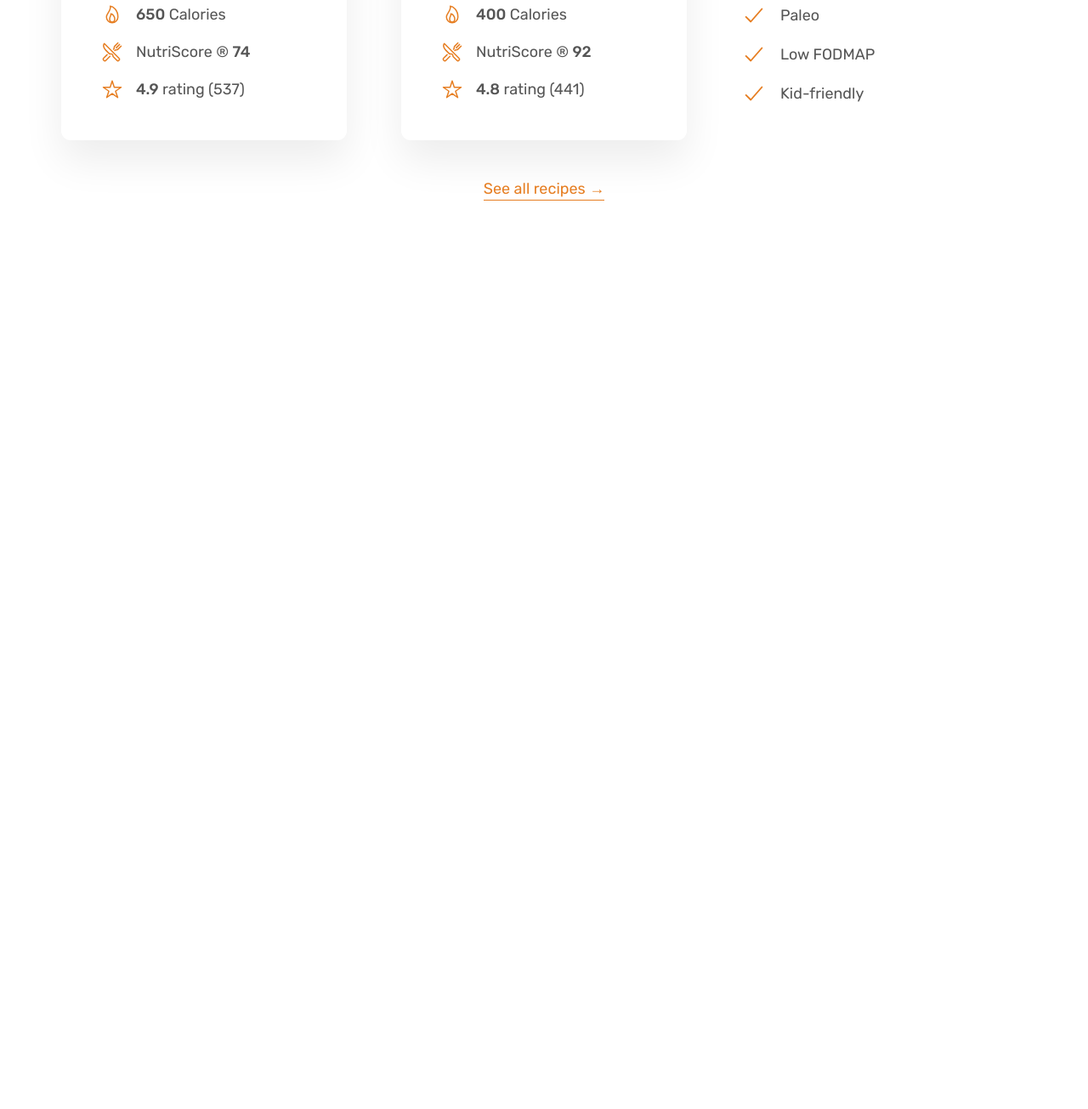
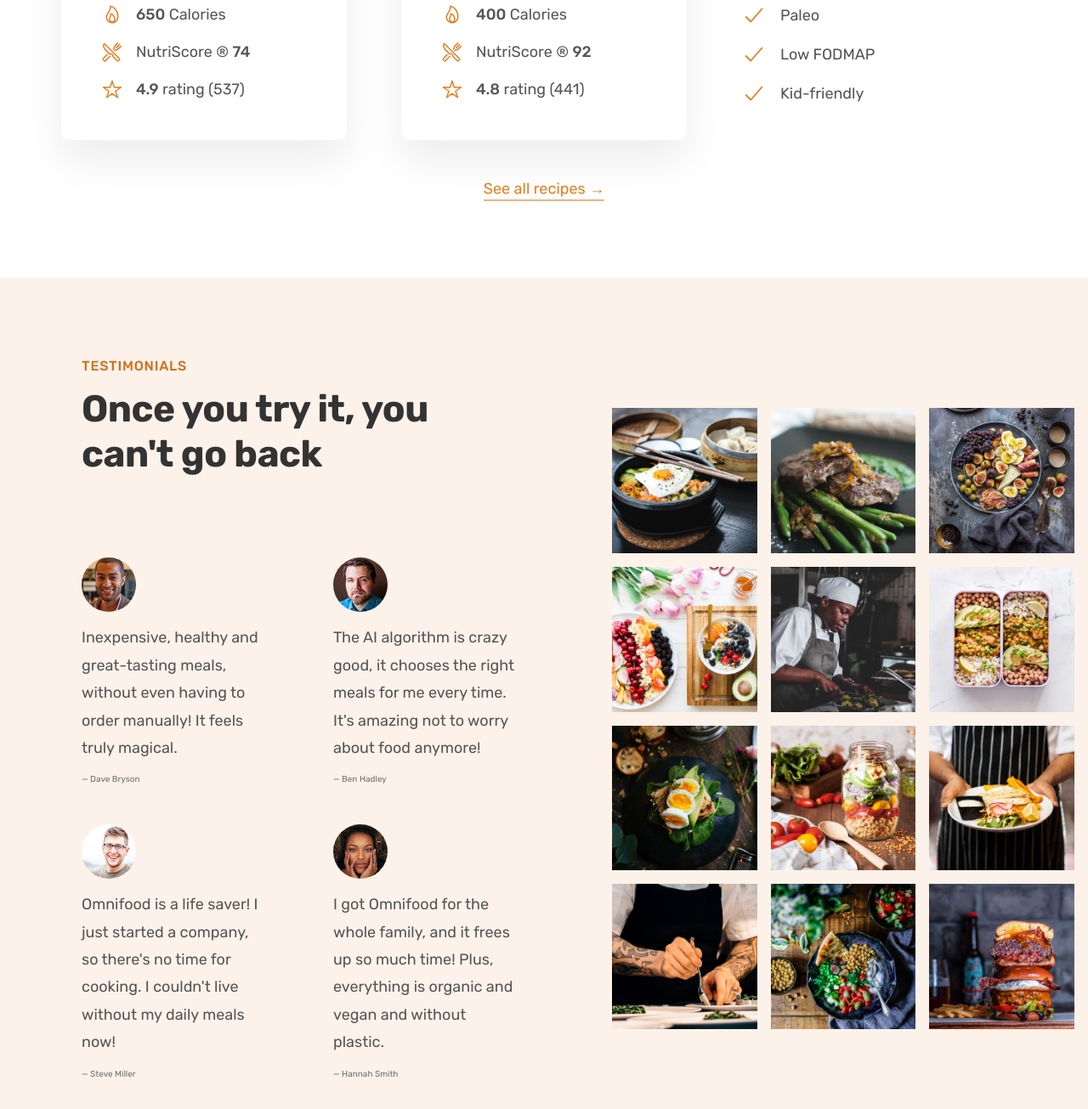
Before and after one commit to chiknweb/07-Omnifood-Desktop, a plain HTML site: page index.html in a window 1280 px wide. Shown: the part 3231-4536 px from the top of the page at 85% size. Before the commit the page ends 3558 px from the top, so only its background shows below. Drawn offline with nearby package versions, Linux system fonts and the light colour scheme.

Commit message:
building the testimonials section

```diff
--- a/css/general.css
+++ b/css/general.css
@@ -32,6 +32,8 @@ Primary: #e67e22
 - Shades: #cf711f
 - Accents:
 - Greys
+
+#6f6f6f (lightest grey allowed on #fdf2e9)
 #555
 #333
 
--- a/css/style.css
+++ b/css/style.css
@@ -308,3 +308,62 @@
   height: 3rem;
   color: #e67e22;
 }
+
+/********************/
+/* TESTIMONIALS SECTION */
+
+.section-testimonials {
+  background-color: #fdf2e9;
+  display: grid;
+  grid-template-columns: 55fr 45fr;
+  align-items: center;
+}
+
+.testimonials-container {
+  padding: 9.6rem;
+}
+
+.testimonials {
+  display: grid;
+  grid-template-columns: 1fr 1fr;
+  row-gap: 4.8rem;
+  column-gap: 8rem;
+}
+
+.testimonial-img {
+  width: 6.4rem;
+  border-radius: 50%;
+  margin-bottom: 1.2rem;
+}
+
+.testimonial-text {
+  font-size: 1.8rem;
+  line-height: 1.8;
+  margin-bottom: 1.6rem;
+}
+
+.testimonial-name {
+  font-size: 1.6;
+  color: #6f6f6f;
+}
+
+.gallery {
+  display: grid;
+  grid-template-columns: repeat(3, 1fr);
+  gap: 1.6rem;
+  padding: 1.6rem;
+}
+
+.gallery-item {
+  overflow: hidden;
+}
+
+.gallery-item img {
+  display: block;
+  width: 100%;
+  transition: all 0.4s;
+}
+
+.gallery-item img:hover {
+  transform: scale(1.1);
+}
--- a/index.html
+++ b/index.html
@@ -253,6 +253,137 @@
           <a href="#" class="link">See all recipes &rarr;</a>
         </div>
       </section>
+
+      <section class="section-testimonials">
+        <div class="testimonials-container">
+          <span class="subheading">Testimonials</span>
+          <h2 class="heading-secondary">Once you try it, you can't go back</h2>
+          <div class="testimonials">
+            <figure class="testimonial">
+              <img
+                src="img/customers/dave.jpg"
+                alt="Photo of customer dave"
+                class="testimonial-img"
+              />
+              <blockquote class="testimonial-text">
+                Inexpensive, healthy and great-tasting meals, without even
+                having to order manually! It feels truly magical.
+              </blockquote>
+              <p class="testimonial-name">&mdash; Dave Bryson</p>
+            </figure>
+            <figure class="testimonial">
+              <img
+                src="img/customers/ben.jpg"
+                alt="Photo of customer Ben"
+                class="testimonial-img"
+              />
+              <blockquote class="testimonial-text">
+                The AI algorithm is crazy good, it chooses the right meals for
+                me every time. It's amazing not to worry about food anymore!
+              </blockquote>
+              <p class="testimonial-name">&mdash; Ben Hadley</p>
+            </figure>
+            <figure class="testimonial">
+              <img
+                src="img/customers/steve.jpg"
+                alt="Photo of customer steve"
+                class="testimonial-img"
+              />
+              <blockquote class="testimonial-text">
+                Omnifood is a life saver! I just started a company, so there's
+                no time for cooking. I couldn't live without my daily meals now!
+              </blockquote>
+              <p class="testimonial-name">&mdash; Steve Miller</p>
+            </figure>
+            <figure class="testimonial">
+              <img
+                src="img/customers/hannah.jpg"
+                alt="Photo of customer hannah"
+                class="testimonial-img"
+              />
+              <blockquote class="testimonial-text">
+                I got Omnifood for the whole family, and it frees up so much
+                time! Plus, everything is organic and vegan and without plastic.
+              </blockquote>
+              <p class="testimonial-name">&mdash; Hannah Smith</p>
+            </figure>
+          </div>
+        </div>
+        <div class="gallery">
+          <figure class="gallery-item">
+            <img
+              src="img/gallery/gallery-1.jpg"
+              alt="Photo of beautifully arranged food"
+            />
+          </figure>
+          <figure class="gallery-item">
+            <img
+              src="img/gallery/gallery-2.jpg"
+              alt="Photo of beautifully arranged food"
+            />
+          </figure>
+          <figure class="gallery-item">
+            <img
+              src="img/gallery/gallery-3.jpg"
+              alt="Photo of beautifully arranged food"
+            />
+          </figure>
+          <figure class="gallery-item">
+            <img
+              src="img/gallery/gallery-4.jpg"
+              alt="Photo of beautifully arranged food"
+            />
+          </figure>
+          <figure class="gallery-item">
+            <img
+              src="img/gallery/gallery-5.jpg"
+              alt="Photo of beautifully arranged food"
+            />
+          </figure>
+          <figure class="gallery-item">
+            <img
+              src="img/gallery/gallery-6.jpg"
+              alt="Photo of beautifully arranged food"
+            />
+          </figure>
+          <figure class="gallery-item">
+            <img
+              src="img/gallery/gallery-7.jpg"
+              alt="Photo of beautifully arranged food"
+            />
+          </figure>
+          <figure class="gallery-item">
+            <img
+              src="img/gallery/gallery-8.jpg"
+              alt="Photo of beautifully arranged food"
+            />
+          </figure>
+          <figure class="gallery-item">
+            <img
+              src="img/gallery/gallery-9.jpg"
+              alt="Photo of beautifully arranged food"
+            />
+          </figure>
+          <figure class="gallery-item">
+            <img
+              src="img/gallery/gallery-10.jpg"
+              alt="Photo of beautifully arranged food"
+            />
+          </figure>
+          <figure class="gallery-item">
+            <img
+              src="img/gallery/gallery-11.jpg"
+              alt="Photo of beautifully arranged food"
+            />
+          </figure>
+          <figure class="gallery-item">
+            <img
+              src="img/gallery/gallery-12.jpg"
+              alt="Photo of beautifully arranged food"
+            />
+          </figure>
+        </div>
+      </section>
     </main>
     <script
       type="module"
```
